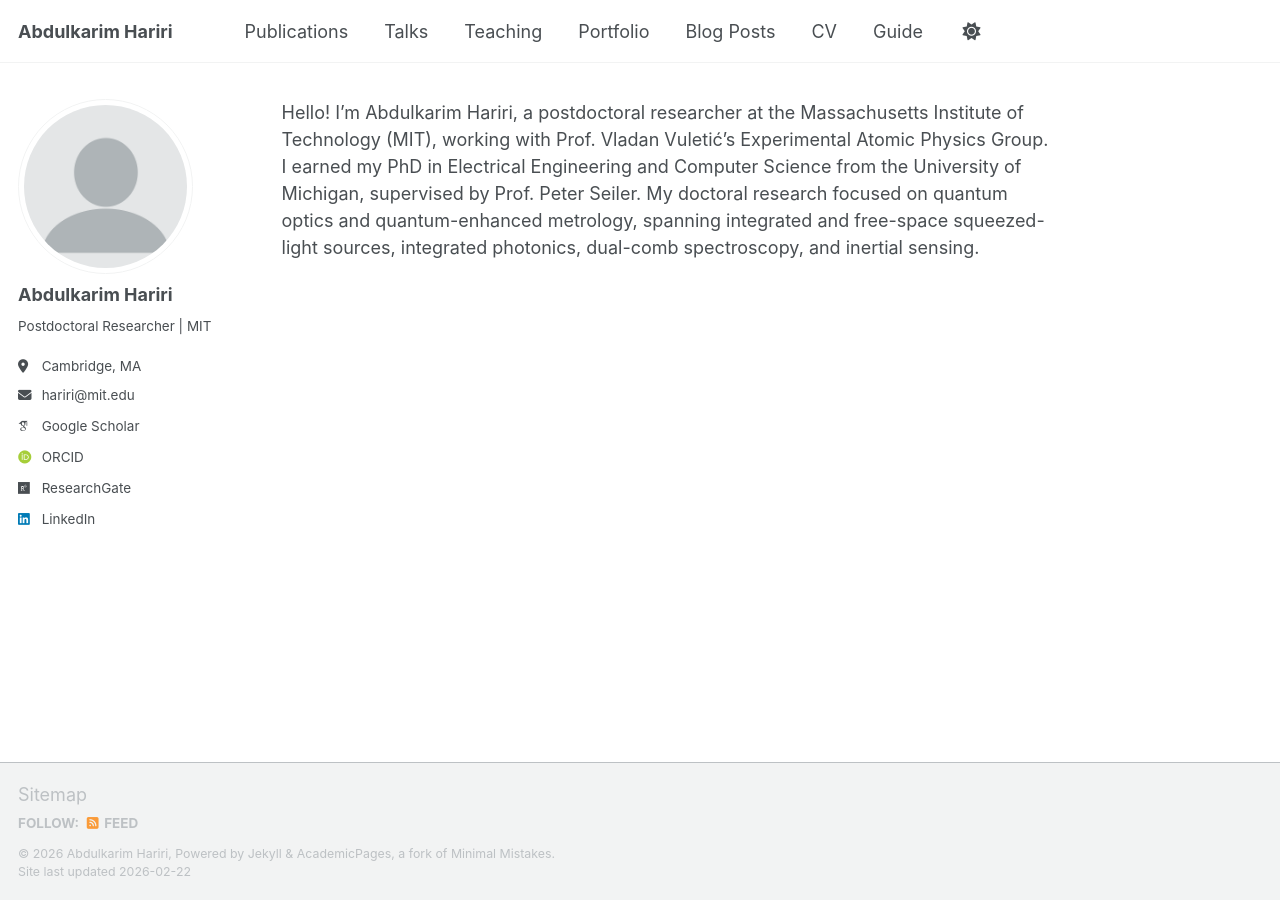
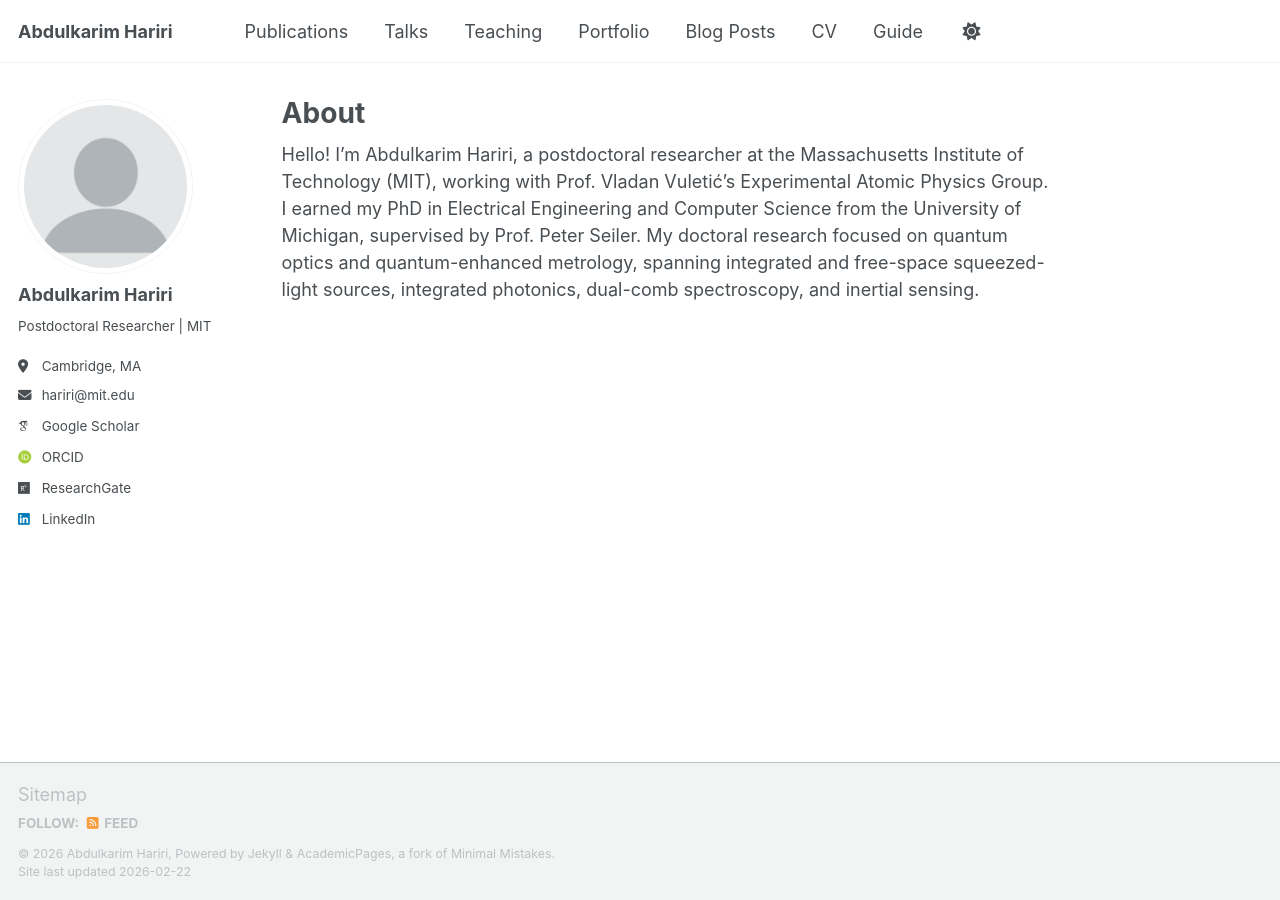
Before and after one commit to KareemHariri/KareemHariri.github.io, a Jekyll site: the page built from _pages/about.md, in a window 1280 px wide. Built offline with Jekyll 4.4.1, drawn with Linux system fonts in a browser that asks for light colours; some web fonts are replaced; a script bundle is joined from its source files by our own code; library files that are not in the unit come from our copies.

Commit message:
Update about.md

```diff
--- a/_pages/about.md
+++ b/_pages/about.md
@@ -1,7 +1,7 @@
 ---
-permalink:
-redirect_from:
-  -
-  -
+layout: single
+title: "About"
+permalink: /about/
+author_profile: true
 ---
 Hello! I’m Abdulkarim Hariri, a postdoctoral researcher at the Massachusetts Institute of Technology (MIT), working with Prof. Vladan Vuletić’s Experimental Atomic Physics Group. I earned my PhD in Electrical Engineering and Computer Science from the University of Michigan, supervised by Prof. Peter Seiler. My doctoral research focused on quantum optics and quantum-enhanced metrology, spanning integrated and free-space squeezed-light sources, integrated photonics, dual-comb spectroscopy, and inertial sensing.
```
